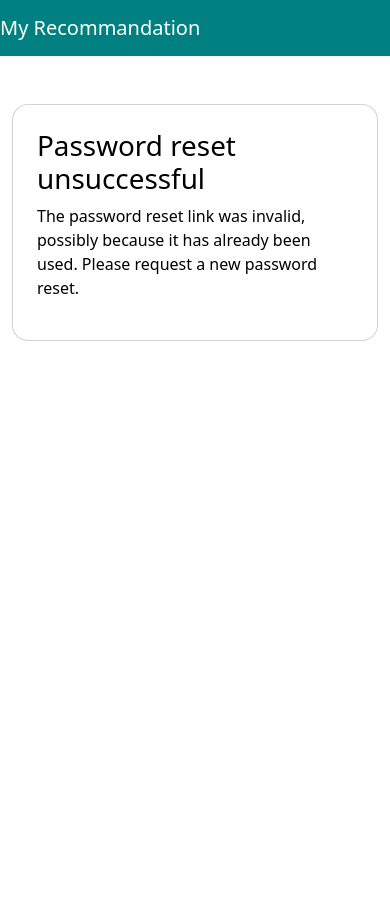
After one commit to kridots/Recommendation-System, a Django app: page /accounts/password-reset-confirm/1/1/ in a window 390 px wide. The commit adds this page. Run offline with Django 4.2, Linux system fonts and the light colour scheme; parts of the project's set-up code (start-up, migrations or seed data) failed here and were passed over.

Commit message:
Forget password functionality

```diff
--- a/accounts/urls.py
+++ b/accounts/urls.py
@@ -1,8 +1,13 @@
 from django.urls import path
 from . import views
+from django.contrib.auth import views as auth_view
 
 urlpatterns = [
     path('register/', views.register,name='register'),
     path('login/', views.login,name='login'),
     path('logout/', views.logout_view,name='logout'),
+    path('password-reset/',auth_view.PasswordResetView.as_view(template_name='auth/password_reset_form.html'), name='password-reset'),
+    path('password-reset-done/',auth_view.PasswordResetDoneView.as_view(template_name='auth/password_reset_done.html'), name='password_reset_done'),
+    path('password-reset-confirm/<uidb64>/<token>/',auth_view.PasswordResetConfirmView.as_view(template_name='auth/password_reset_confirm.html'), name='password_reset_confirm'),
+    path('password-reset-complete/',auth_view.PasswordResetCompleteView.as_view(template_name='auth/password_reset_complete.html'), name='password_reset_complete'),
 ]
--- a/core/settings.py
+++ b/core/settings.py
@@ -141,9 +141,10 @@ DEFAULT_AUTO_FIELD = 'django.db.models.BigAutoField'
 
 
 #SMTP config
-EMAIL_BACKEND = "django.core.mail.backends.smtp.EmailBackend"
-EMAIL_HOST = 'smtp.gmail.com'
+EMAIL_BACKEND="django.core.mail.backends.smtp.EmailBackend"
+EMAIL_HOST = env('EMAIL_HOST')
 EMAIL_USE_TLS = True
 EMAIL_PORT = env("EMAIL_PORT")
 EMAIL_HOST_USER = env("EMAIL_HOST_USER")
 EMAIL_HOST_PASSWORD = env("EMAIL_HOST_PASSWORD")
+DEFAULT_FROM_EMAIL=env("EMAIL_HOST_USER")
--- a/templates/auth/login.html
+++ b/templates/auth/login.html
@@ -39,7 +39,7 @@
                       <button class="btn btn-dark btn-lg btn-block" type="submit">Login</button>
                     </div>
 
-                    <a class="small text-muted" href="#!">Forgot password?</a>
+                    <a class="small text-muted" href="{% url 'password-reset' %}">Forgot password?</a>
                     <p class="mb-5 pb-lg-2" style="color: #393f81;">Don't have an account? <a href="{% url 'register' %}"
                         style="color: #393f81;">Register here</a></p>
                     <!-- <a href="#!" class="small text-muted">Terms of use.</a>
--- /dev/null
+++ b/templates/auth/password_reset_confirm.html
@@ -0,0 +1,57 @@
+{% extends 'base/base.html' %}
+{% load static %}
+
+{% block body_content %}
+
+
+<!-- {% if validlink %}
+    <h3>Change password</h3>
+    <form method="POST">
+        {% csrf_token %}
+        {{ form.as_p }}
+        <button type="submit">Change password</button>
+    </form>
+{% else %}
+    <h1 class="text-white">Password reset unsuccessful</h1>
+    <p class="text-white">
+        The password reset link was invalid, possibly because it has already been used.
+        Please request a new password reset.
+    </p>
+{% endif %} -->
+
+<section class="vh-100" style="background-color: #ffffff;">
+    <div class="container py-5 h-80" style="margin-top: 0;">
+      <div class="row d-flex justify-content-center align-items-center h-100">
+        <div class="col col-xl-10">
+          <div class="card" style="border-radius: 1rem;">
+            <div class="row g-0">
+              <div class="col-md-6 col-lg-5 d-none d-md-block">
+                <img src="https://mdbcdn.b-cdn.net/img/Photos/new-templates/bootstrap-login-form/img1.webp"
+                  alt="login form" class="img-fluid" style="border-radius: 1rem 0 0 1rem;" />
+              </div>
+              <div class="col-md-6 col-lg-7 d-flex align-items-center">
+                <div class="card-body p-4 p-lg-5 text-black">
+                {% if validlink %}
+                    <h3>Change password</h3>
+                    <form method="POST">
+                        {% csrf_token %}
+                        {{ form.as_p }}
+                        <button class="btn btn-dark btn-lg btn-block" type="submit">Change password</button>
+                    </form>
+                {% else %}
+                    <h1>Password reset unsuccessful</h1>
+                    <p>
+                        The password reset link was invalid, possibly because it has already been used.
+                        Please request a new password reset.
+                    </p>
+                {% endif %}
+
+                </div>
+              </div>
+            </div>
+          </div>
+        </div>
+      </div>
+    </div>
+  </section>
+{% endblock %}
--- a/templates/base/base.html
+++ b/templates/base/base.html
@@ -6,11 +6,6 @@
     <meta name="viewport" content="width=device-width, initial-scale=1.0">
     <title>Recommandation System</title>
 
-    <!-- <link href="https://cdn.jsdelivr.net/npm/bootstrap@5.3.2/dist/css/bootstrap.min.css" rel="stylesheet"
-        integrity="sha384-T3c6CoIi6uLrA9TneNEoa7RxnatzjcDSCmG1MXxSR1GAsXEV/Dwwykc2MPK8M2HN" crossorigin="anonymous">
-    <script src="https://cdn.jsdelivr.net/npm/bootstrap@5.3.2/dist/js/bootstrap.bundle.min.js"
-        integrity="sha384-C6RzsynM9kWDrMNeT87bh95OGNyZPhcTNXj1NW7RuBCsyN/o0jlpcV8Qyq46cDfL"
-        crossorigin="anonymous"></script> -->
     <!-- Latest compiled and minified CSS -->
     <link href="https://cdn.jsdelivr.net/npm/bootstrap@5.3.2/dist/css/bootstrap.min.css" rel="stylesheet">
 
@@ -91,12 +86,13 @@
 <body>
     <nav class="navbar navbar-expand-lg navbar-light nav-color-teal">
         <a class="navbar-brand" href="/"  style="color: white;">My Recommandation</a>
+        {% if user.is_authenticated %}
         <button class="navbar-toggler" type="button" data-bs-toggle="collapse" data-bs-target="#navbarSupportedContent" aria-controls="navbarSupportedContent" aria-expanded="false" aria-label="Toggle navigation">
             <span class="navbar-toggler-icon"></span>
           </button>
           <div class="collapse navbar-collapse" id="navbarSupportedContent">
             <ul class="navbar-nav">
-                {% if user.is_authenticated %}
+
                 <li class="nav-item {% if request.path == '/recommand/' %}active{% endif %}">
                     <a class="nav-link" href="{% url 'content-recommand' %}">Content-based</a>
                 </li>
@@ -128,10 +124,13 @@
 //     document.body.style.backgroundColor = 'black'
 // }
 
-if(window.location.pathname == '/accounts/register/' || window.location.pathname == '/accounts/login/'){
+if(window.location.pathname == '/accounts/register/' || window.location.pathname == '/accounts/login/' ||
+window.location.pathname == '/accounts/password-reset/' || window.location.pathname == '/accounts/password-reset-done/' ||
+window.location.pathname == '/accounts/password-reset-confirm/' || window.location.pathname == '/accounts/password-reset-complete/'){
     document.querySelector('.navbar').classList.remove('nav-color-teal')
     document.querySelector('.navbar').classList.add('nav-color-black')
-    document.querySelector('.container').css('margin-top',"0px")
+    // document.querySelector('.container')
+    // style.css('margin-top',"0px")
 }
 
 // document.querySelector('.navbar').classList.add('nav-color')
```
Also changed, not shown: templates/auth/password_reset_complete.html (added, +33 -0 lines), templates/auth/password_reset_done.html (added, +37 -0 lines), templates/auth/password_reset_form.html (added, +55 -0 lines).
